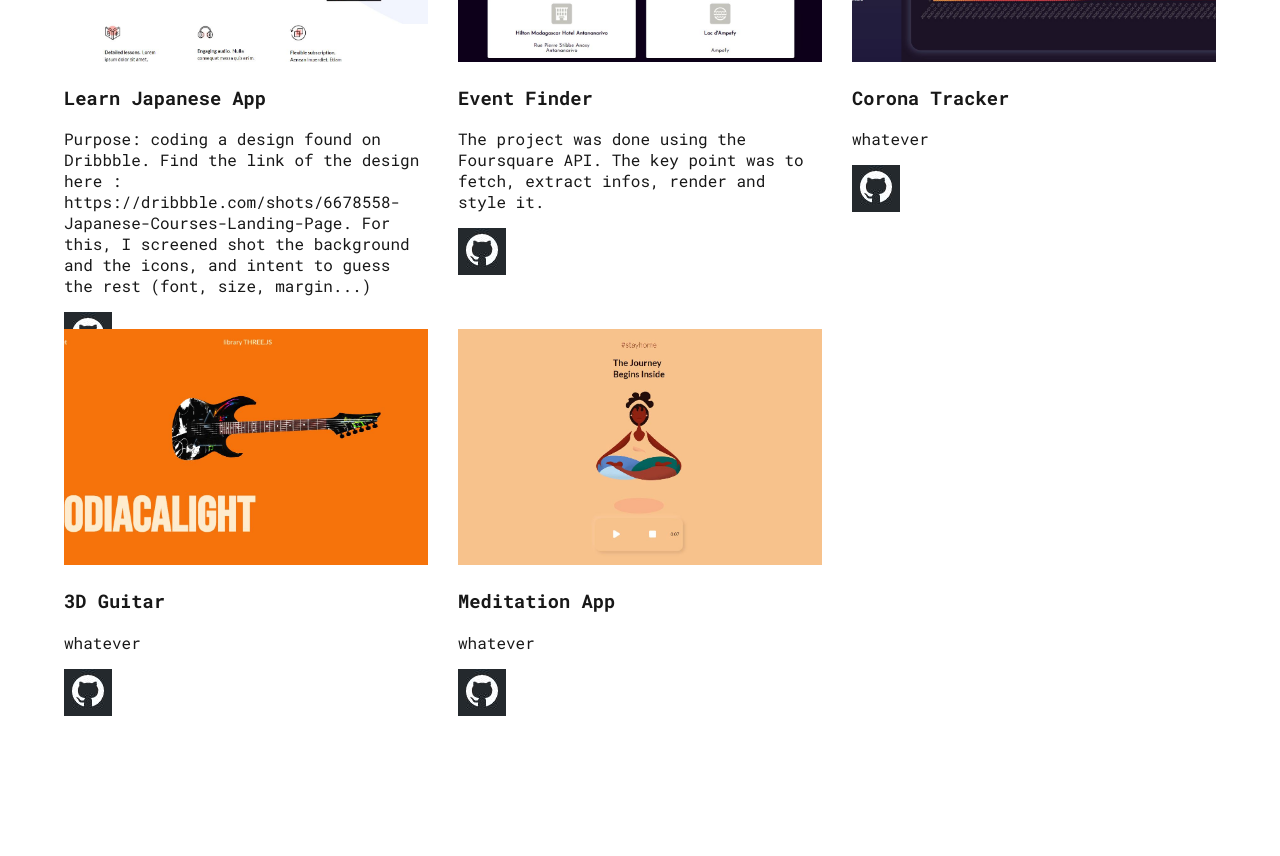
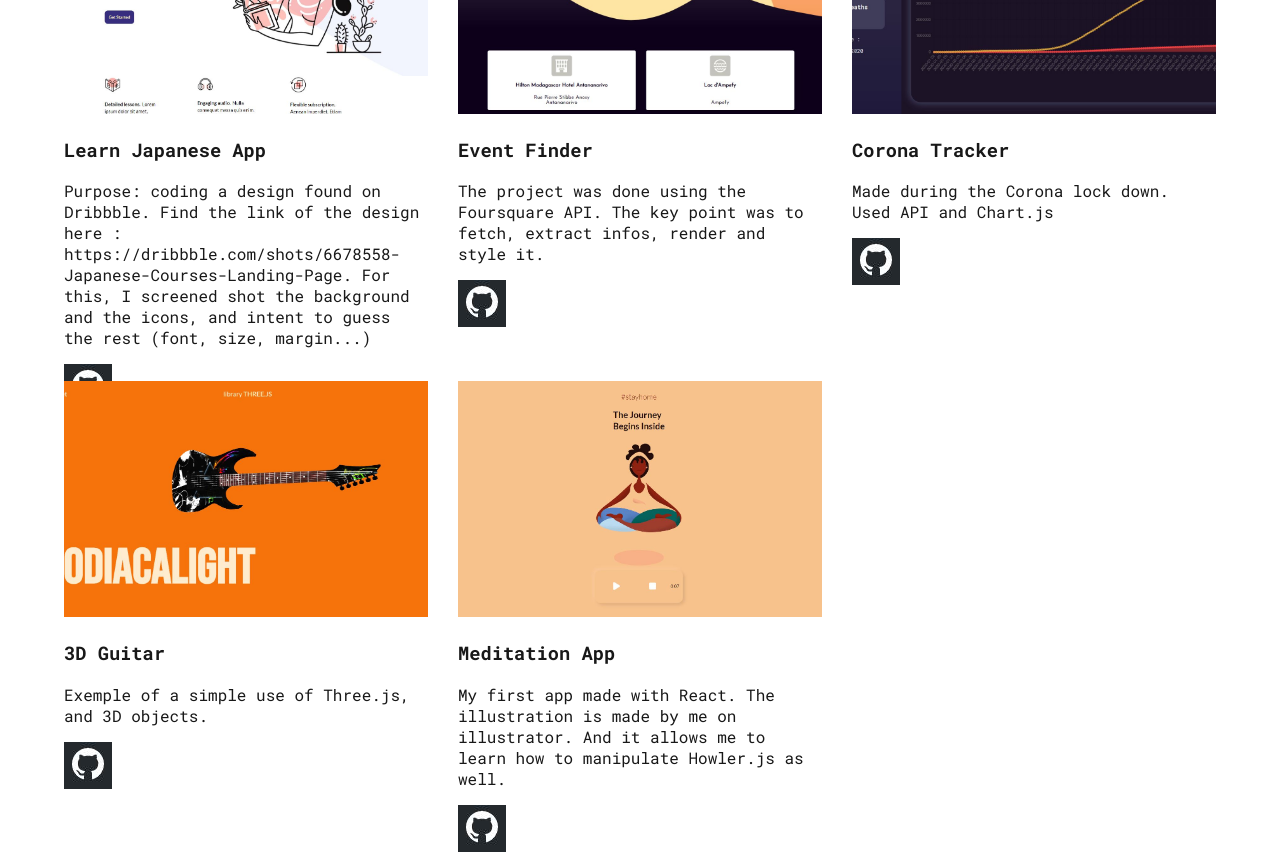
Before and after one commit to laureac/home, a React (Create React App) app: page / in a window 1280 px wide. Shown: the part 1200-2056 px from the top of the page. Before the commit the page ends 2002 px from the top, so only its background shows below. Built offline with nearby package versions, Linux system fonts and the light colour scheme.

Commit message:
second commit

```diff
--- a/src/pages/projects/Projects.js
+++ b/src/pages/projects/Projects.js
@@ -24,21 +24,21 @@ function Projects (){
     },
     {
         id: 'Corona Tracker',
-        text: 'whatever',
+        text: 'Made during the Corona lock down. Used API and Chart.js',
         img: tracker,
         link: 'https://laureac.github.io/chart/',
         code: 'https://github.com/laureac/chart'
     },
     {
         id: '3D Guitar',
-        text: 'whatever',
+        text: 'Exemple of a simple use of Three.js, and 3D objects.',
         img: guitar,
         link: 'https://laureac.github.io/3d-animation/',
         code: 'https://github.com/laureac/3d-animation'
     },
     {
         id: 'Meditation App',
-        text: 'whatever',
+        text: 'My first app made with React. The illustration is made by me on illustrator. And it allows me to learn how to manipulate Howler.js as well.',
         img: meditation,
         link: 'https://laureac.github.io/meditation-app/',
         code: 'https://github.com/laureac/meditation-app'
@@ -46,6 +46,7 @@ function Projects (){
     return (
         <div className='projects'>
             <h2>Projects.</h2>
+            <p>Most of the projects are personal projects made with React.</p>
             <div className='grid'>
                 {projects.map((project)=>(
                     <div key={project.id} className='project'>
```
